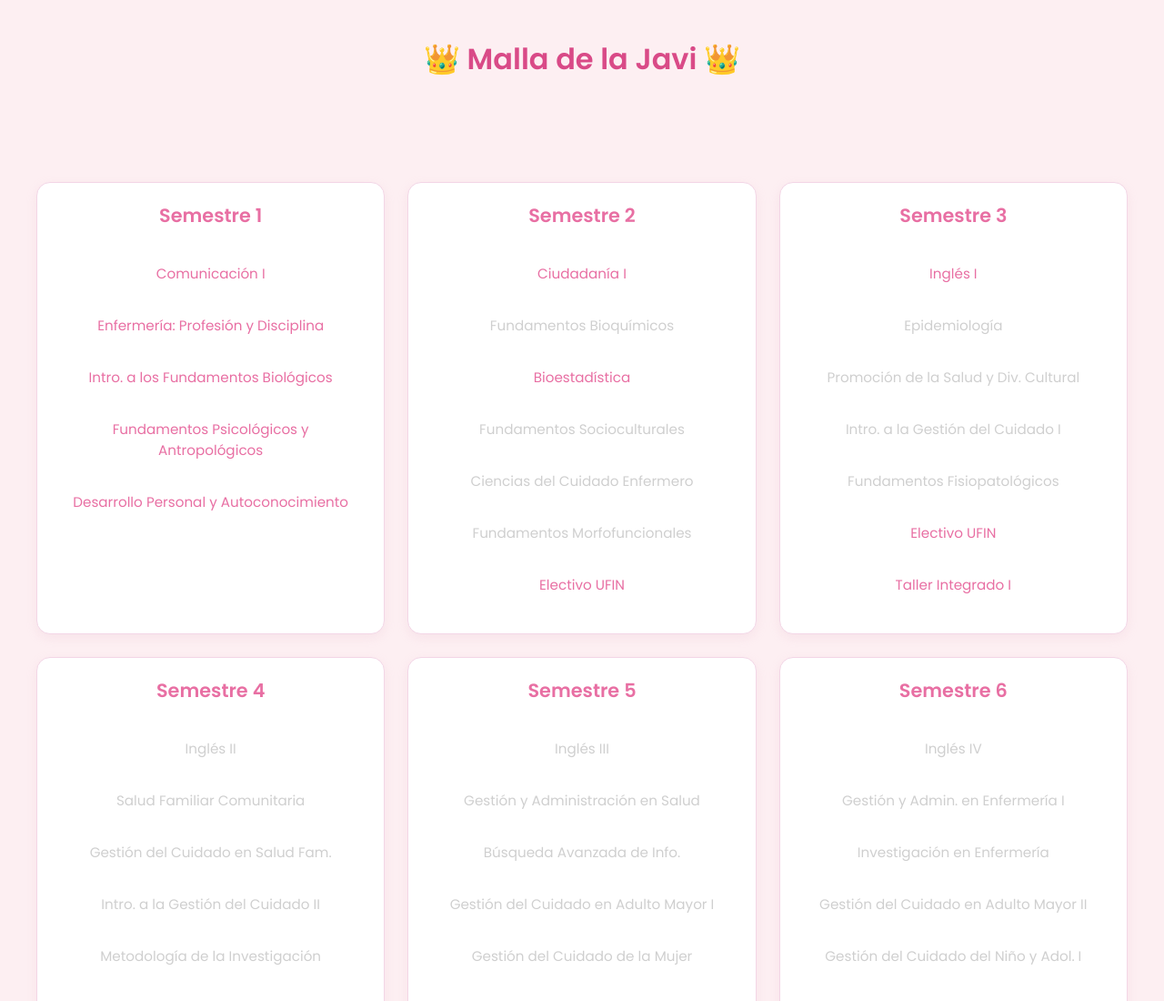
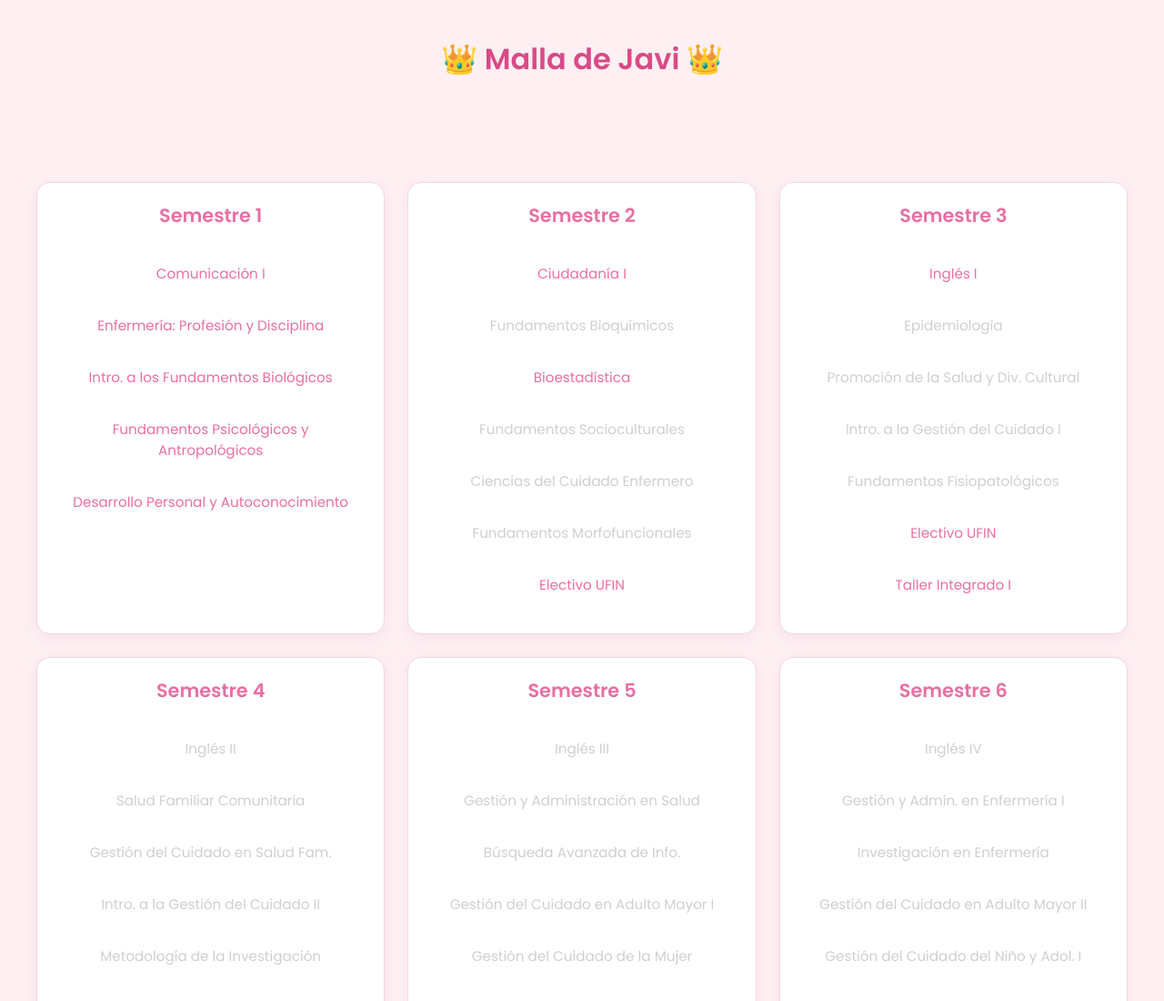
Before and after one commit to mosquini24/Malla-, a plain HTML site: page index.html in a window 1280 px wide. Shown: the top 1100 px of the page at 91% size. Drawn offline with Linux system fonts and the light colour scheme.

Commit message:
Update index.html

```diff
--- a/index.html
+++ b/index.html
@@ -12,7 +12,7 @@
 <body>
 
     <header>
-        <h1>👑 Malla de la Javi 👑</h1>
+        <h1>👑 Malla de Javi 👑</h1>
         <div id="felicitaciones-banner" class="felicitaciones-banner">
             ¡Felicidades mañas, eres la mejor! ✨
         </div>
```
